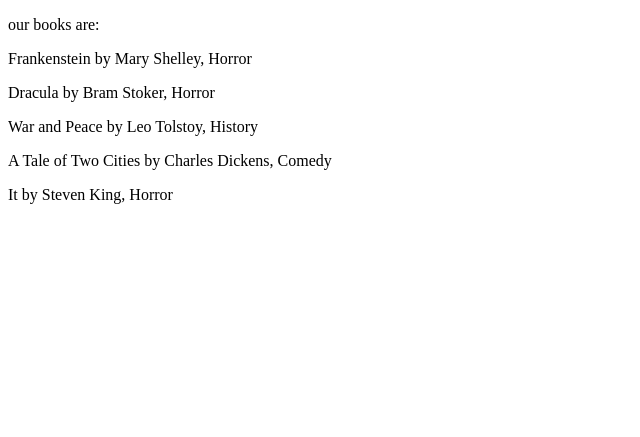
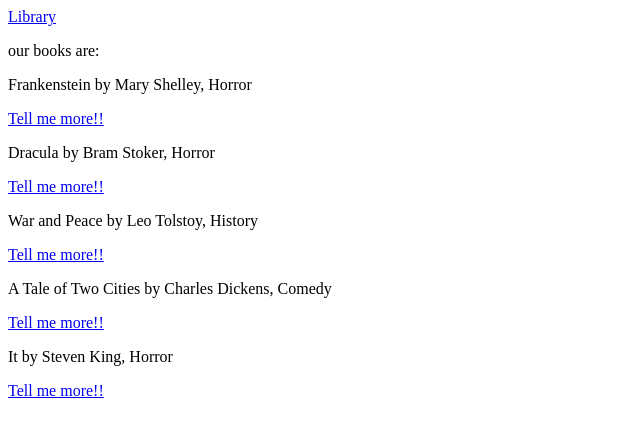
Before and after one commit to mr-mckenzie/w3_d5_homework, a Flask app: page /library in a window 1280 px wide. Shown: the top 437 px of the page, without its empty margins (0-640 px from the left). Run offline with Flask 3, Linux system fonts and the light colour scheme.

Commit message:
added single book view

```diff
--- a/controllers/controller.py
+++ b/controllers/controller.py
@@ -5,4 +5,13 @@
 
 @app.route('/library')
 def index():
-    return render_template('index.jinja', library_books = books_in_library)
+    return render_template('index.jinja', library_book_list = books_in_library)
+
+@app.route('/library/<title>')
+def individual_book(title):
+    chosen_book = []
+    for book in books_in_library:
+        if book.title == title:
+            chosen_book.append(book)
+
+    return render_template('index.jinja', library_book_list = chosen_book)
--- a/templates/index.jinja
+++ b/templates/index.jinja
@@ -8,10 +8,13 @@
 </head>
 <body>
 
+<a href="/library">Library</a>
+
 <p>our books are:</p>
-    {% for book in library_books %}
+    {% for book in library_book_list %}
 
     <p>{{ book.title }} by {{ book.author }}, {{ book.genre }}</p>
+    <a href="/library/{{book.title}}">Tell me more!!</a>
 
     {% endfor %}
 </body>
```
